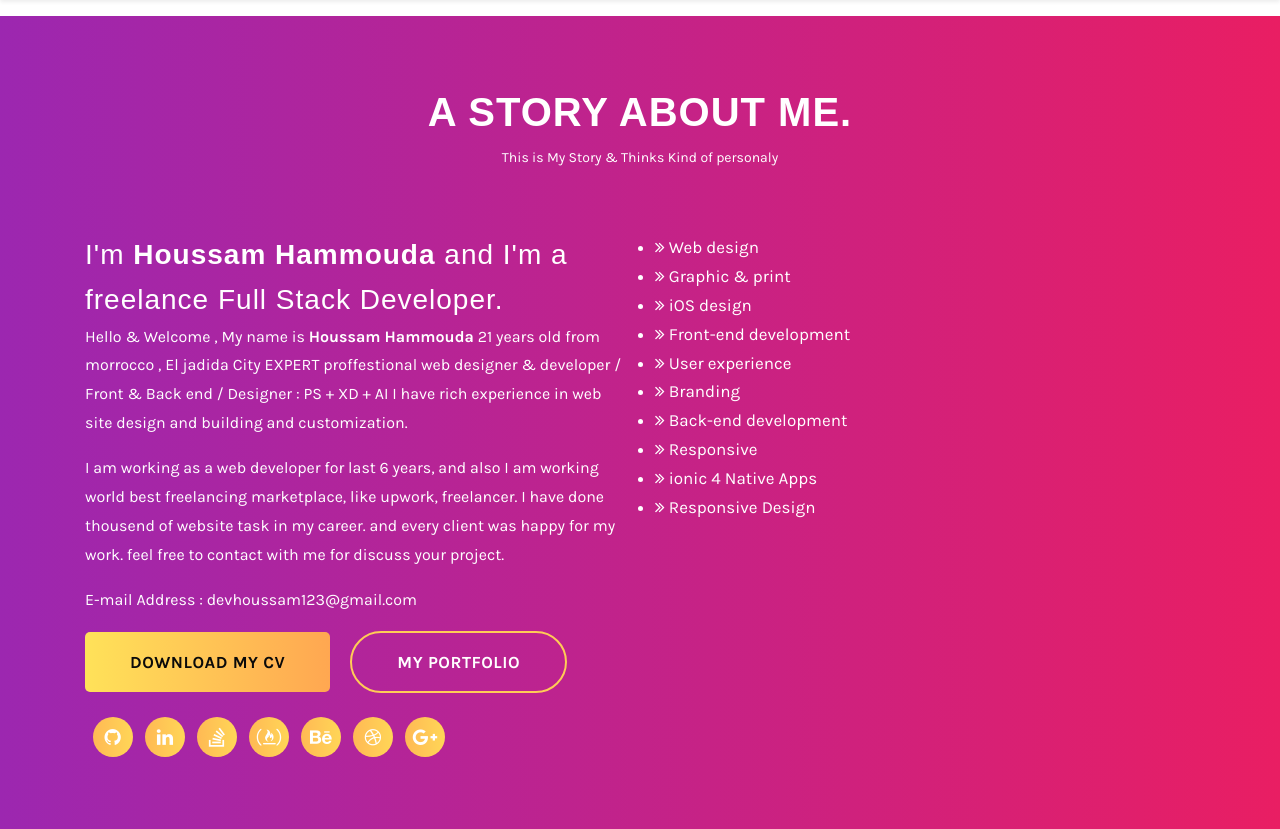
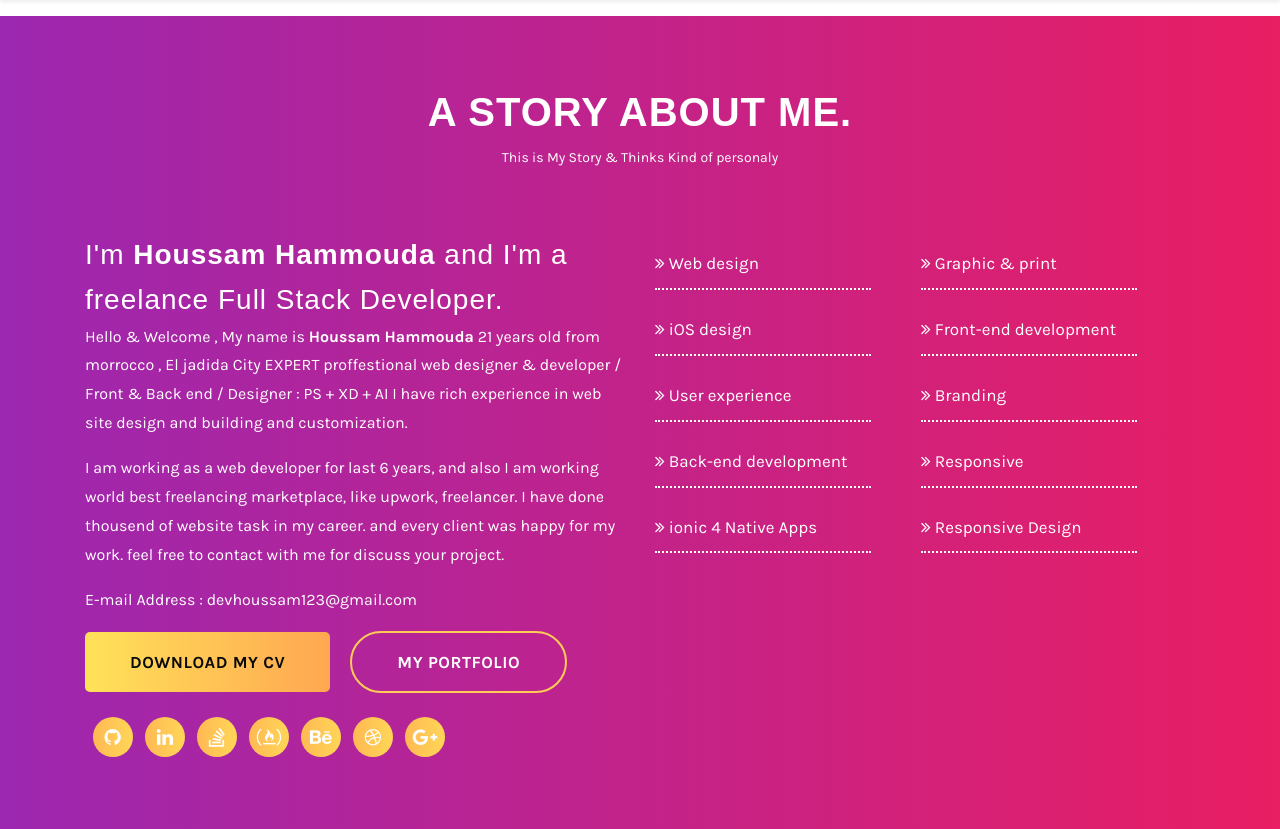
Before and after one commit to om-theme4all/om-theme4all.github.io, a PHP site: page /about.html in a window 1280 px wide. Shown: the part 71-900 px from the top of the page. Run offline with PHP 8.4, Linux system fonts and the light colour scheme.

Commit message:
Update style.css

```diff
--- a/css/style.css
+++ b/css/style.css
@@ -493,7 +493,16 @@ blockquote .small, blockquote footer, blockquote small {
     font-size: 16px;
     font-weight: 600;
 }
-
+.about-right ul li {
+    width: 40%;
+    float: left;
+    margin-bottom: 25px;
+    color: #fff;
+    border-bottom: 2px dotted #fff;
+    display: inline-block;
+    margin-right: 50px;
+    padding-bottom: 10px;
+}
 .jumbotron.j-a {
     background: linear-gradient(to right, #9C27B0, #E91E63)!important;
     color: #fff!important;
```
